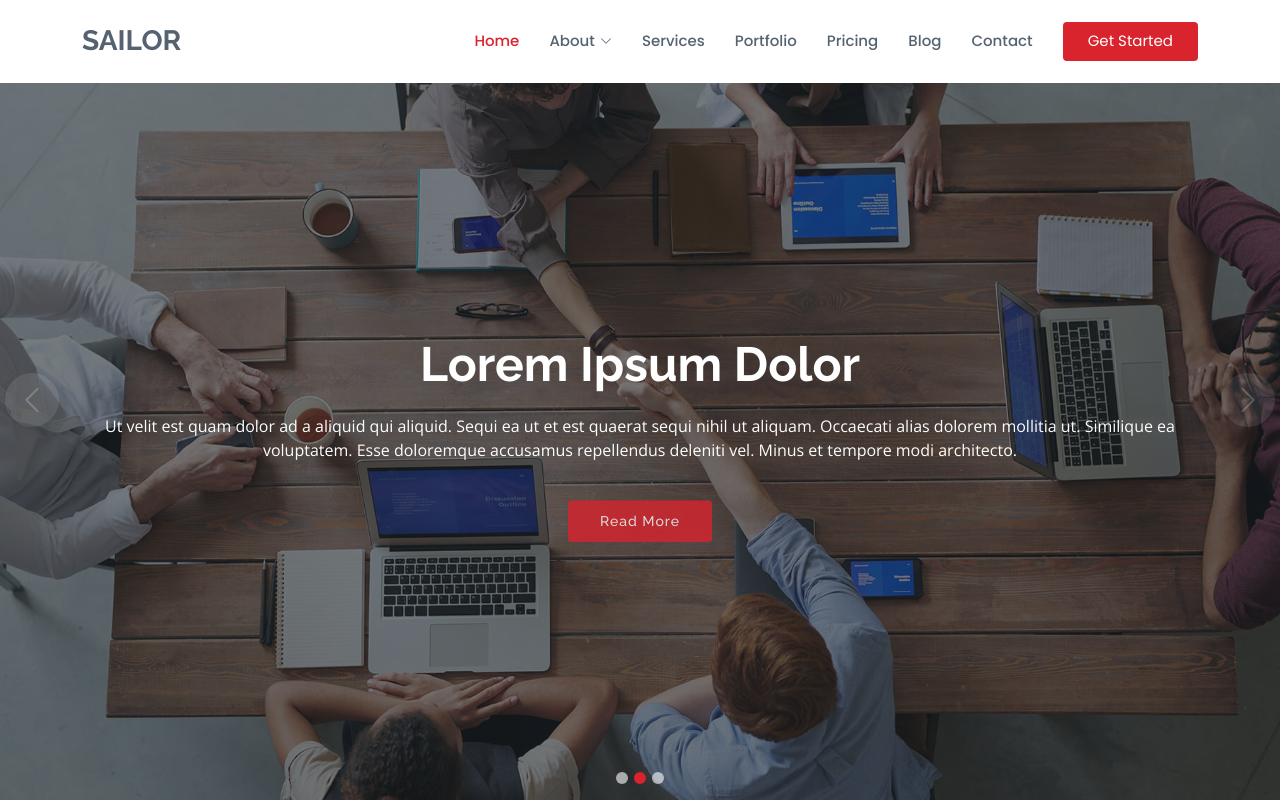
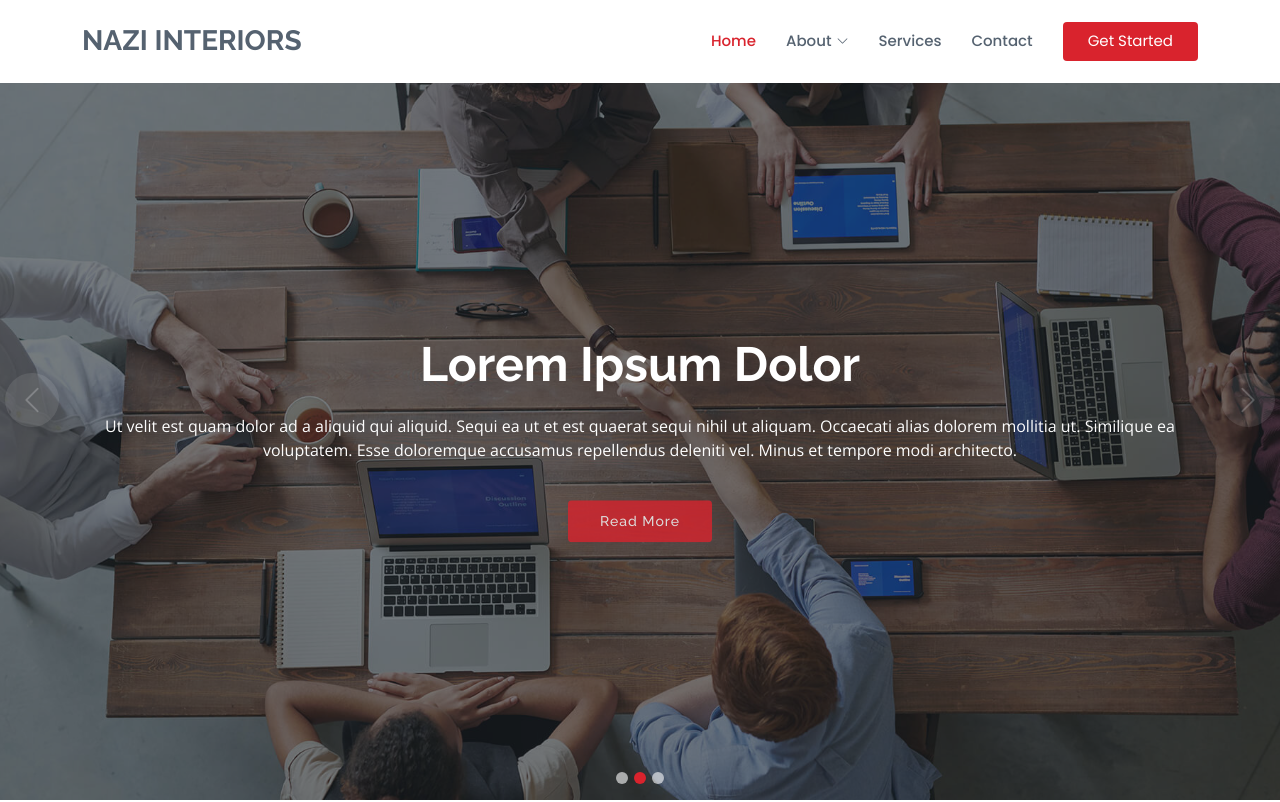
Before and after one commit to nagarajukunchala/naziInterior, a plain HTML site: page index.html in a window 1280 px wide. Shown: the top 802 px of the page. Drawn offline with nearby package versions, Linux system fonts and the light colour scheme.

Commit message:
index file header and basic content is modified
index file header and basic content is modified

```diff
--- a/index.html
+++ b/index.html
@@ -42,7 +42,7 @@
   <header id="header" class="fixed-top d-flex align-items-center">
     <div class="container d-flex align-items-center">
 
-      <h1 class="logo me-auto"><a href="index.html">Sailor</a></h1>
+      <h1 class="logo me-auto"><a href="index.html">Nazi Interiors</a></h1>
       <!-- Uncomment below if you prefer to use an image logo -->
       <!-- <a href="index.html" class="logo me-auto"><img src="assets/img/logo.png" alt="" class="img-fluid"></a>-->
 
@@ -56,7 +56,7 @@
               <li><a href="team.html">Team</a></li>
               <li><a href="testimonials.html">Testimonials</a></li>
 
-              <li class="dropdown"><a href="#"><span>Deep Drop Down</span> <i class="bi bi-chevron-right"></i></a>
+            <!-- <li class="dropdown"><a href="#"><span>Deep Drop Down</span> <i class="bi bi-chevron-right"></i></a>
                 <ul>
                   <li><a href="#">Deep Drop Down 1</a></li>
                   <li><a href="#">Deep Drop Down 2</a></li>
@@ -64,13 +64,13 @@
                   <li><a href="#">Deep Drop Down 4</a></li>
                   <li><a href="#">Deep Drop Down 5</a></li>
                 </ul>
-              </li>
+              </li>> -->
             </ul>
           </li>
           <li><a href="services.html">Services</a></li>
-          <li><a href="portfolio.html">Portfolio</a></li>
+         <!-- <li><a href="portfolio.html">Portfolio</a></li>
           <li><a href="pricing.html">Pricing</a></li>
-          <li><a href="blog.html">Blog</a></li>
+          <li><a href="blog.html">Blog</a></li> -->
 
           <li><a href="contact.html">Contact</a></li>
           <li><a href="index.html" class="getstarted">Get Started</a></li>
@@ -93,7 +93,7 @@
         <div class="carousel-item active" style="background-image: url(assets/img/slide/slide-1.jpg)">
           <div class="carousel-container">
             <div class="container">
-              <h2 class="animate__animated animate__fadeInDown">Welcome to <span>Sailor</span></h2>
+              <h2 class="animate__animated animate__fadeInDown">Welcome to <span>Nazi Interiors</span></h2>
               <p class="animate__animated animate__fadeInUp">Ut velit est quam dolor ad a aliquid qui aliquid. Sequi ea ut et est quaerat sequi nihil ut aliquam. Occaecati alias dolorem mollitia ut. Similique ea voluptatem. Esse doloremque accusamus repellendus deleniti vel. Minus et tempore modi architecto.</p>
               <a href="#about" class="btn-get-started animate__animated animate__fadeInUp scrollto">Read More</a>
             </div>
@@ -412,7 +412,7 @@
 
           <div class="col-lg-3 col-md-6">
             <div class="footer-info">
-              <h3>Sailor</h3>
+              <h3>Nazi Interiors</h3>
               <p>
                 A108 Adam Street <br>
                 NY 535022, USA<br><br>
@@ -440,7 +440,7 @@
             </ul>
           </div>
 
-          <div class="col-lg-3 col-md-6 footer-links">
+          <!--<div class="col-lg-3 col-md-6 footer-links">
             <h4>Our Services</h4>
             <ul>
               <li><i class="bx bx-chevron-right"></i> <a href="#">Web Design</a></li>
@@ -449,7 +449,7 @@
               <li><i class="bx bx-chevron-right"></i> <a href="#">Marketing</a></li>
               <li><i class="bx bx-chevron-right"></i> <a href="#">Graphic Design</a></li>
             </ul>
-          </div>
+          </div> -->
 
           <div class="col-lg-4 col-md-6 footer-newsletter">
             <h4>Our Newsletter</h4>
@@ -466,14 +466,14 @@
 
     <div class="container">
       <div class="copyright">
-        &copy; Copyright <strong><span>Sailor</span></strong>. All Rights Reserved
+        &copy; Copyright <strong><span>NaziInteriors</span></strong>. All Rights Reserved
       </div>
       <div class="credits">
         <!-- All the links in the footer should remain intact. -->
         <!-- You can delete the links only if you purchased the pro version. -->
         <!-- Licensing information: https://bootstrapmade.com/license/ -->
         <!-- Purchase the pro version with working PHP/AJAX contact form: https://bootstrapmade.com/sailor-free-bootstrap-theme/ -->
-        Designed by <a href="https://bootstrapmade.com/">BootstrapMade</a>
+        <!-- Designed by <a href="https://bootstrapmade.com/">BootstrapMade</a> -->
       </div>
     </div>
   </footer><!-- End Footer -->
```
